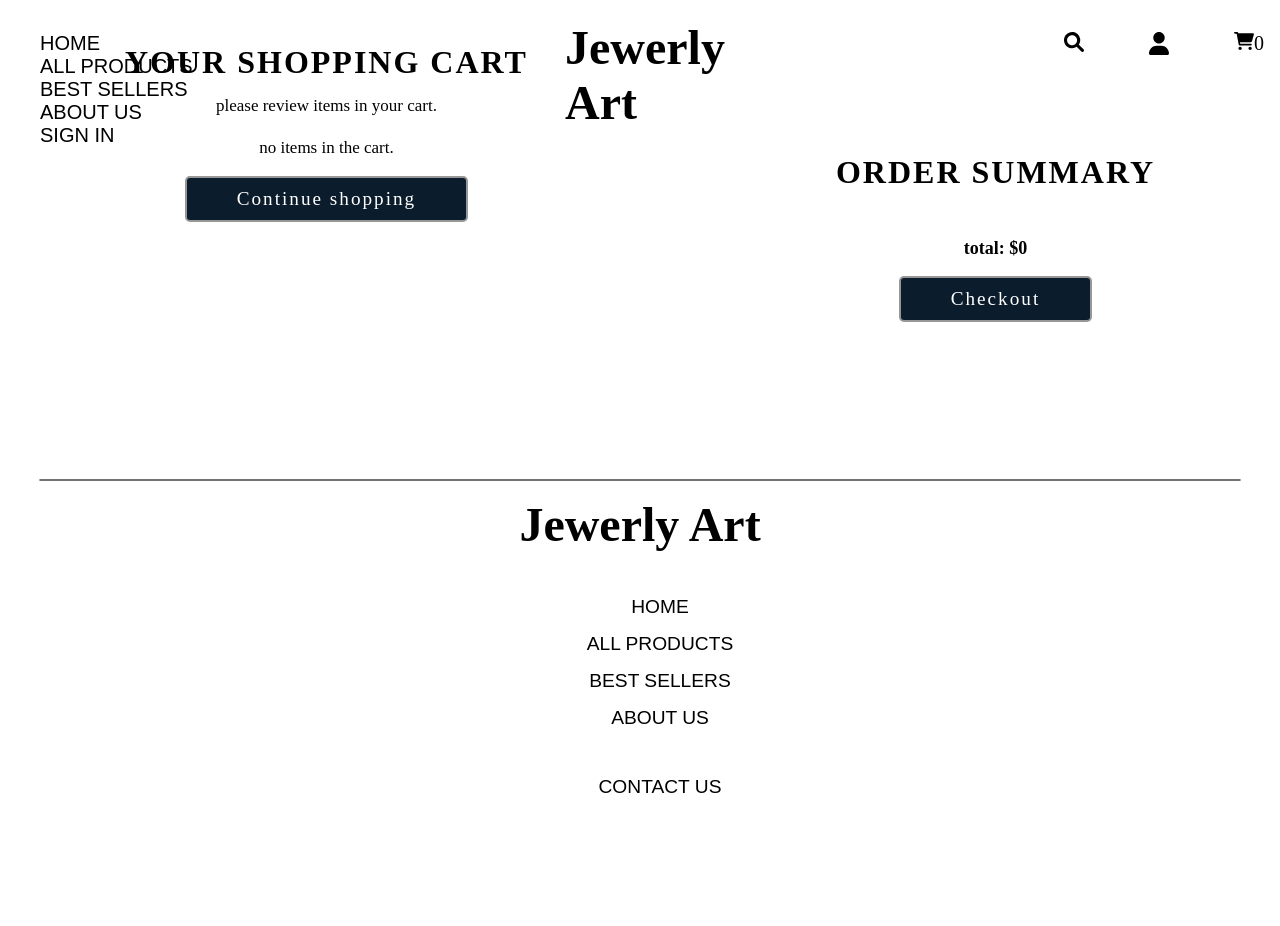
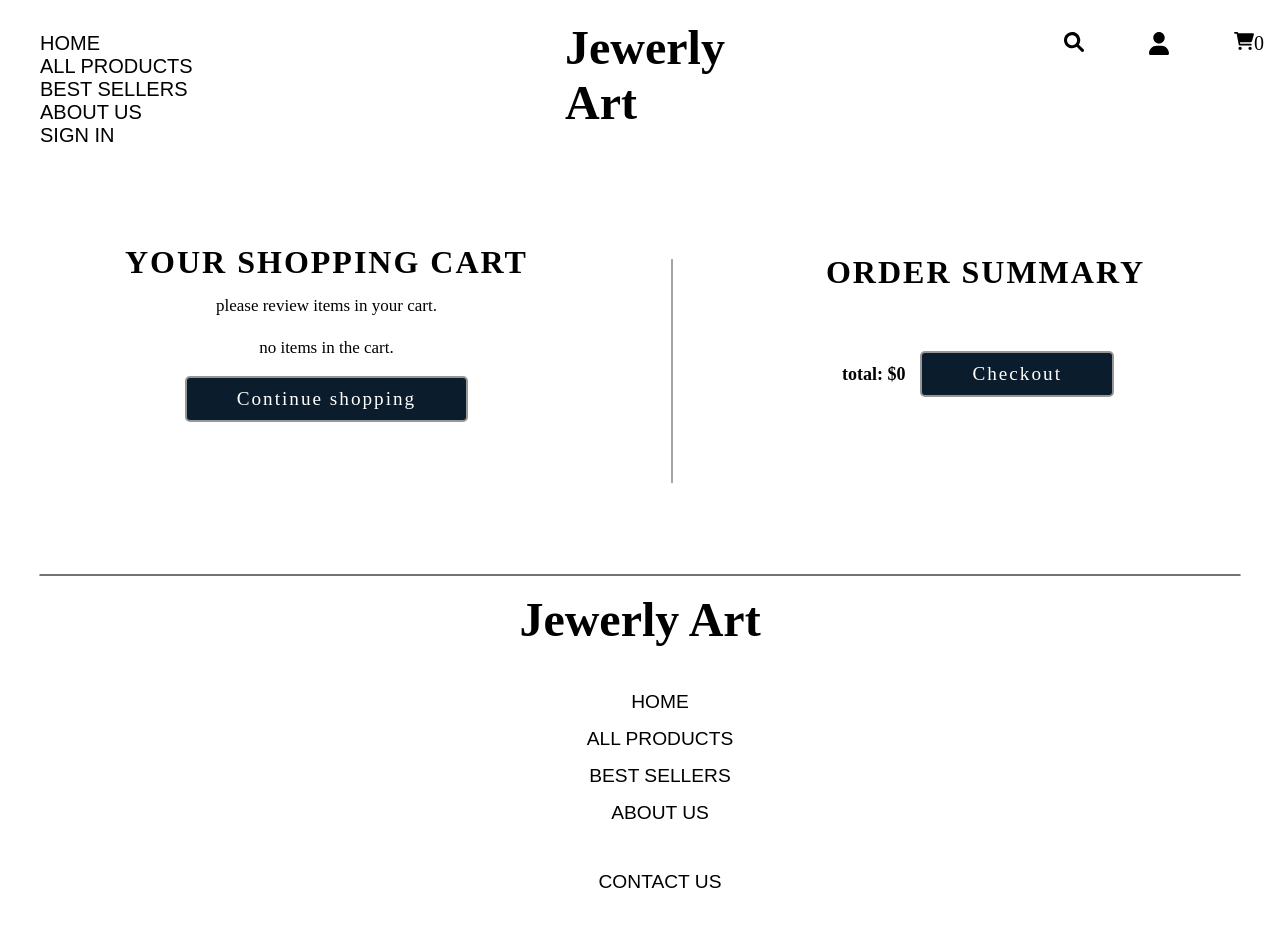
Before and after one commit to NazikAskhatova/diploma, a React (Create React App) app: page /cart in a window 1280 px wide. Shown: the top 926 px of the page. Before the commit the page ends 849 px from the top, so only its background shows below. Built offline with nearby package versions, Linux system fonts and the light colour scheme; a web font is replaced by a local one.

Commit message:
CartDisplay.js, CartDisplay.module.css was updated

```diff
--- a/src/components/CartDisplay/CartDisplay.js
+++ b/src/components/CartDisplay/CartDisplay.js
@@ -75,23 +75,27 @@ function CartDisplay() {
   }
 
   return (
-    <div className={classes.Cart}>
+
+          <div className={classes.Cart}>
       <div className={classes.container}>
         <div className={classes.cartHeader}>
           <h1>Your Shopping Cart</h1>
           <p>Please review items in your cart.</p>
           {output}
         </div>
+        <hr className={classes.hrStyle}></hr>
         <div className={classes.totalPrice}>
           <h2>Order summary</h2>
-          Total: ${total} <br />
+          Total: ${total}
           <Link to={checkoutPath}>
             <button className={classes.checkoutButton}>Checkout</button>
           </Link>
         </div>
       </div>
     </div>
-  );
+
+
+);
 }
 
 export default CartDisplay;
--- a/src/components/CartDisplay/CartDisplay.module.css
+++ b/src/components/CartDisplay/CartDisplay.module.css
@@ -1,7 +1,6 @@
 
   .Cart {
     font-size: 17px;
-    font-family: 'Libre Baskerville', serif;
     text-transform: lowercase;
     line-height: 1.5em;
     text-align: center;
@@ -11,6 +10,8 @@
     padding: 0 125px;
     display: flex;
     justify-content: space-between;
+    flex-direction: row;
+    margin-top: 200px;
   }
   .Cart .container .cartHeader {
     text-align: center;
@@ -23,7 +24,6 @@
     margin: 0;
   }
   .Cart .container .item {
-    border-bottom: 1px solid rgb(153, 153, 153);
     padding: 10px 0;
     display: flex;
     align-items: center;
@@ -49,14 +49,17 @@
     margin-left: 50px;
   }
   .Cart .container .totalPrice {
-    margin: 0;
+    margin-top: -100px;
     padding: 60px 0;
   }
   .Cart .container .totalPrice h2 {
     margin: 50px 0;
     text-align: center;
   }
+  .hrStyle {
 
+    border: 0.5px solid rgb(164, 164, 164);
+  }
   .changeButton {
     color: #0b1c2c;
     background-color: white;
```
